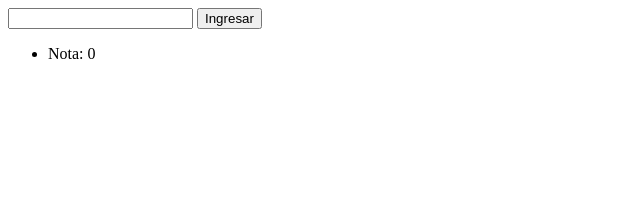
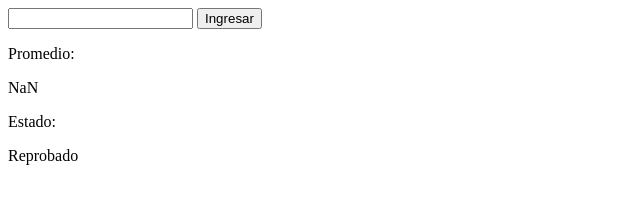
Before and after one commit to enzo-cuba/javascript-practice, a plain HTML site: page calculadora_de_notas/index.html in a window 1280 px wide. Both pictures are taken after a click on the button "Ingresar". Shown: the whole page, without its empty margins (0-640 px from the left). Drawn offline with Linux system fonts and the light colour scheme.

Commit message:
Solución y optimización del tercer ejercicio.

```diff
--- a/calculadora_de_notas/calculadoraDeNotas.js
+++ b/calculadora_de_notas/calculadoraDeNotas.js
@@ -1,27 +1,42 @@
+//Obtener elementos HTML.
 const userInput = document.getElementById("userInput");
 const btn = document.getElementById("btn")
 const list = document.getElementById("list");
 
-function imprimir(score){
-    score = Number(userInput.value);
-    if (score <= 100 && typeof score === "number") {
+
+// Array donde acumular los puntos.
+let scoresArray = [];
+
+function imprimir(){
+    //Valida y agrega los puntajes a la lista.
+    score = parseFloat(userInput.value);
+    if (score <= 100 && score >= 0 && typeof score === "number") {
         const li = document.createElement("li")
         li.textContent = "Nota: " + score;
         list.appendChild(li);
+        // Agregamos los puntajes al array.
+        scoresArray.push(score);
+        // Limpiamos y enfocamos el input para la siguiente nota (Sugerencia de ChatGPT).
+        userInput.value = "";
+        userInput.focus();
     } else {
         alert("Ingrese un número válido.")
     }
+    // Suma los puntajes acumulados en el array y saca el promedio.
+    let calcAverage = scoresArray.reduce((acum, num) => acum + num, 0) / scoresArray.length;
+    // Escribe el promedio en el DOM.
+    let average = document.getElementById("average");
+    average.textContent = calcAverage.toFixed(2);
 
+    // Verifica si se aprueba o reprueba en base a una puntuación mínima.
+    let status = document.getElementById("status");
+    let approved = calcAverage >= 60;
+    if(approved){
+        status.textContent = "Aprobado";
+    } else {
+        status.textContent = "Reprobado";
+    }
 
 }
 
-
-
 btn.addEventListener('click', imprimir);
-
-
-//    document.getElementById("btn").addEventListener('click', () => {
-//    const li = document.createElement("li")
-//    li.textContent = scores;
-//    list.appendChild(li);
-//    })
--- a/calculadora_de_notas/index.html
+++ b/calculadora_de_notas/index.html
@@ -9,9 +9,12 @@
     <input type="number" id="userInput">
     <button id="btn">Ingresar</button>
 
-    <ul id="list">
+    <ul id="list"></ul>
 
-    </ul>
+    <p>Promedio: </p>
+    <div id="average"></div>
+    <p>Estado: </p>
+    <div id="status"></div>
 
     <script src="calculadoraDeNotas.js"></script>
 </body>
```
